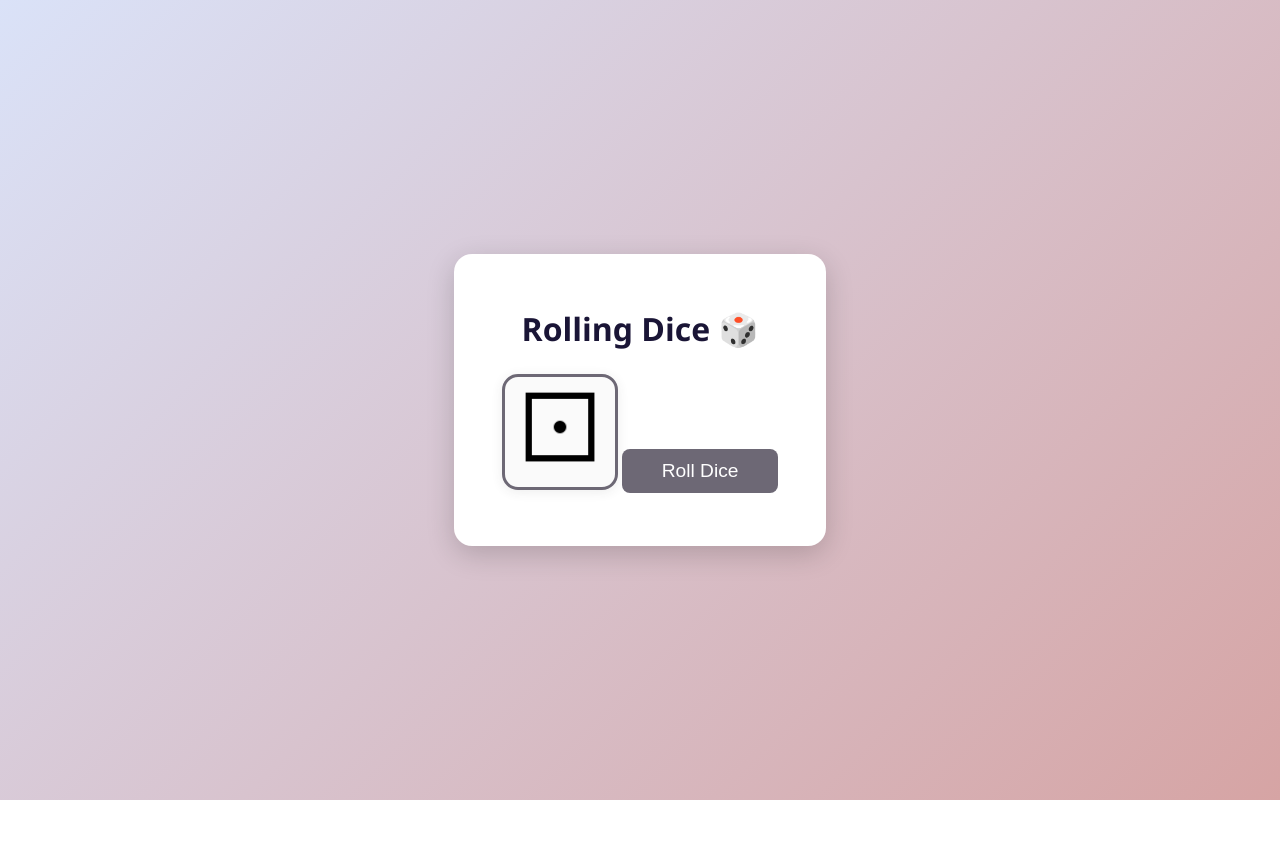
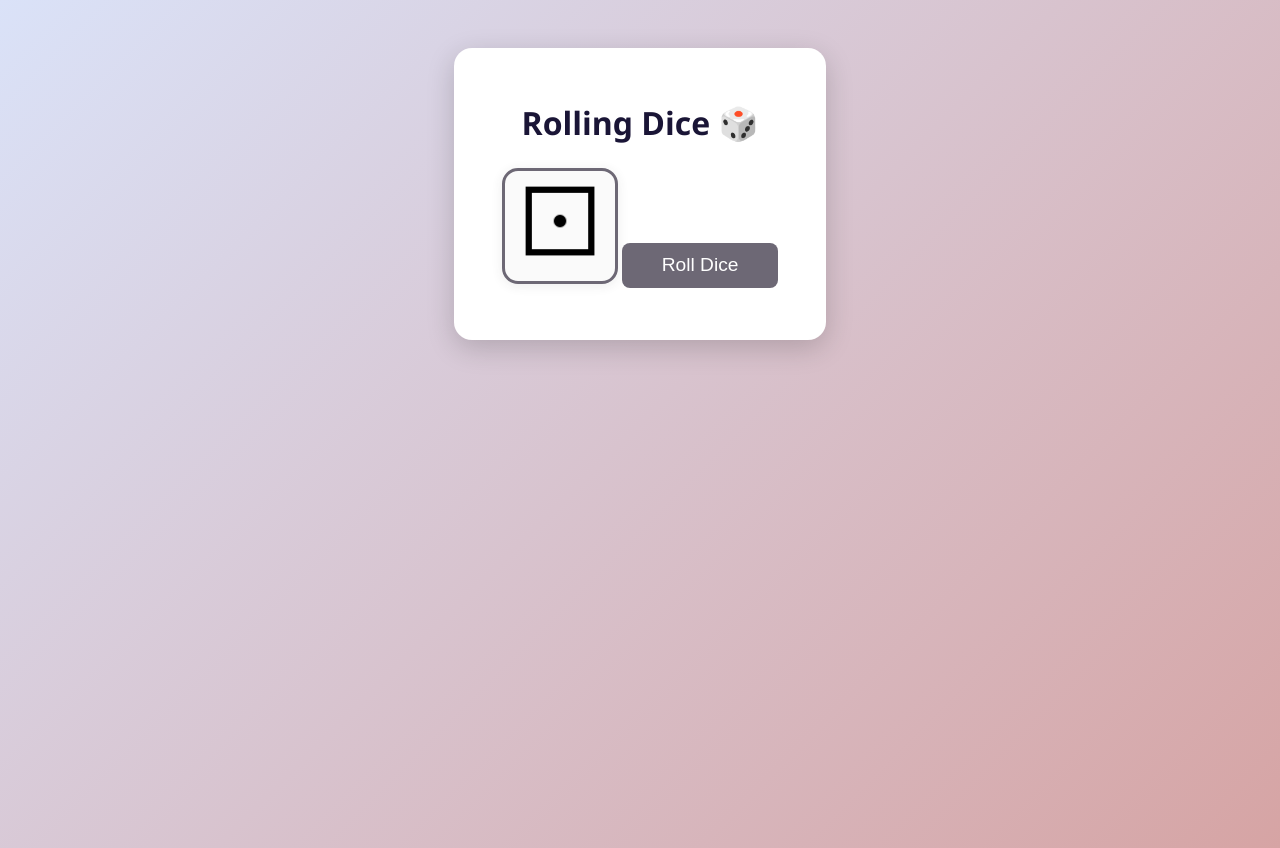
Before and after one commit to MikAoJk/rolling-dice, a plain HTML site: page index.html in a window 1280 px wide. Before the commit the page ends 800 px from the top, so only its background shows below. Drawn offline with Linux system fonts and the light colour scheme.

Commit message:
Change alignment from center to flex-start

```diff
--- a/styles.css
+++ b/styles.css
@@ -4,8 +4,9 @@ body {
   margin: 0;
   font-family: 'Segoe UI', sans-serif;
   display: flex;
-  align-items: center;
+  align-items: flex-start;
   justify-content: center;
+  padding-top: 3rem;
 }
 
 .container {
```
